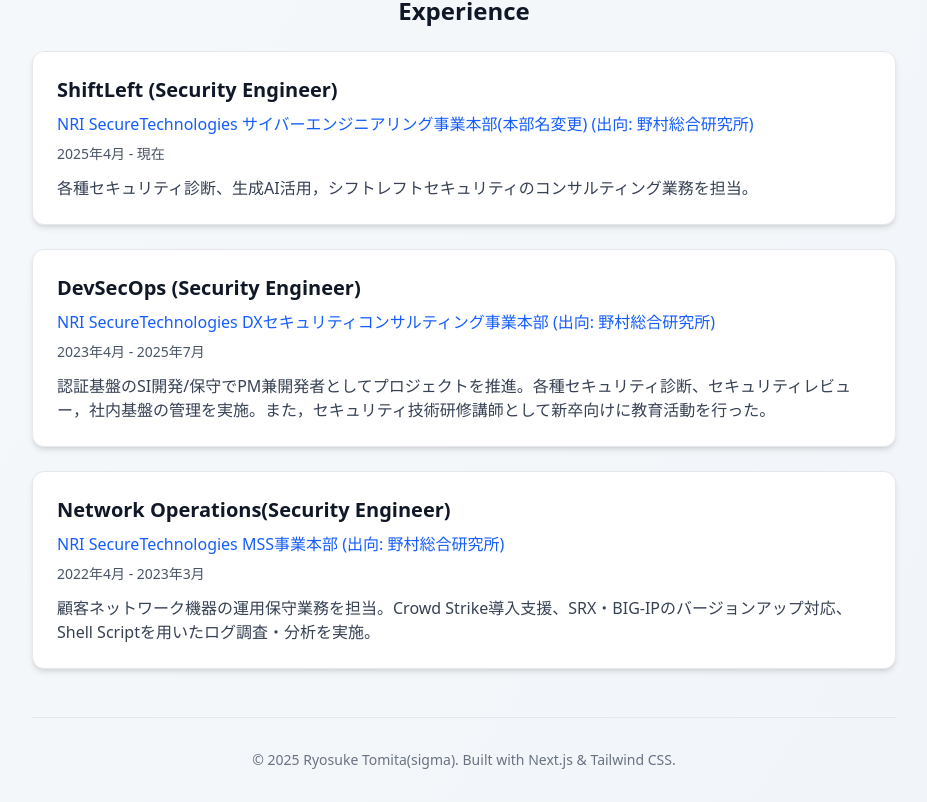
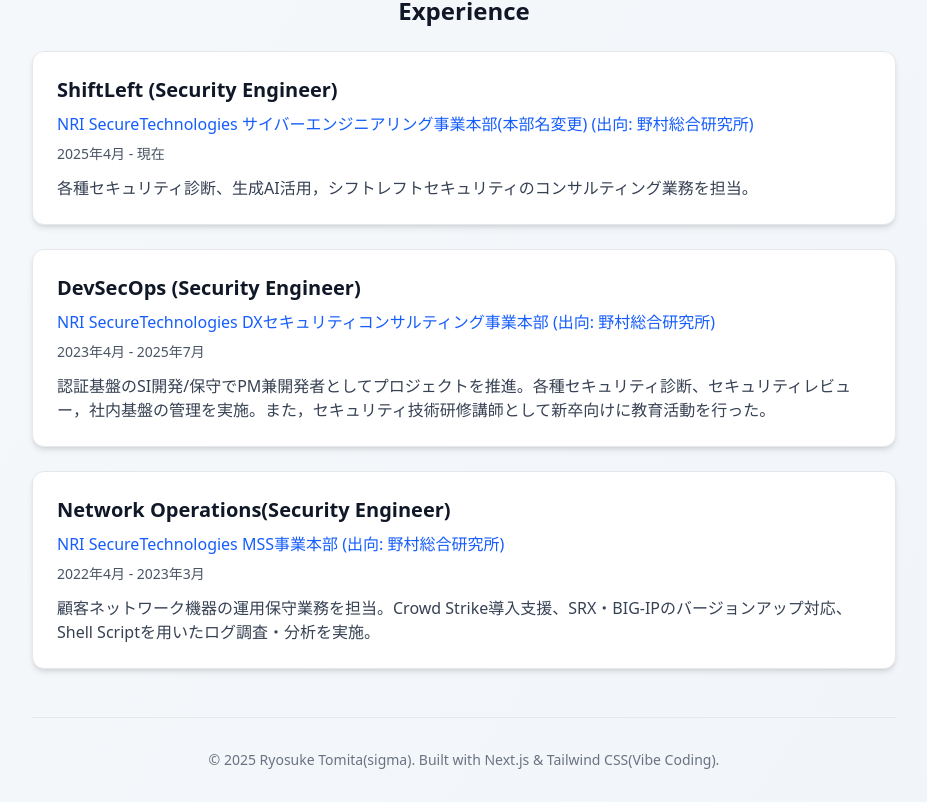
Before and after one commit to RyosukeDTomita/MyActivity, a Next.js app: page /MyActivity/ in a window 1280 px wide. Shown: the part 1197-1999 px from the top of the page, without its empty margins (176-1103 px from the left). Built offline with nearby package versions, Linux system fonts and the light colour scheme.

Commit message:
add comment

```diff
--- a/src/translations/translations.ts
+++ b/src/translations/translations.ts
@@ -61,7 +61,7 @@
           }
         ]
       },
-      footer: "Built with Next.js & Tailwind CSS.",
+      footer: "Built with Next.js & Tailwind CSS(Vibe Coding).",
       activities: {
         title: "Activities",
         ltPresentations: "Lightning Talks",
@@ -137,7 +137,7 @@
           }
         ]
       },
-      footer: "Built with Next.js & Tailwind CSS.",
+      footer: "Built with Next.js & Tailwind CSS(Vibe Coding).",
       activities: {
         title: "Activities",
         ltPresentations: "Lightning Talks",
```
